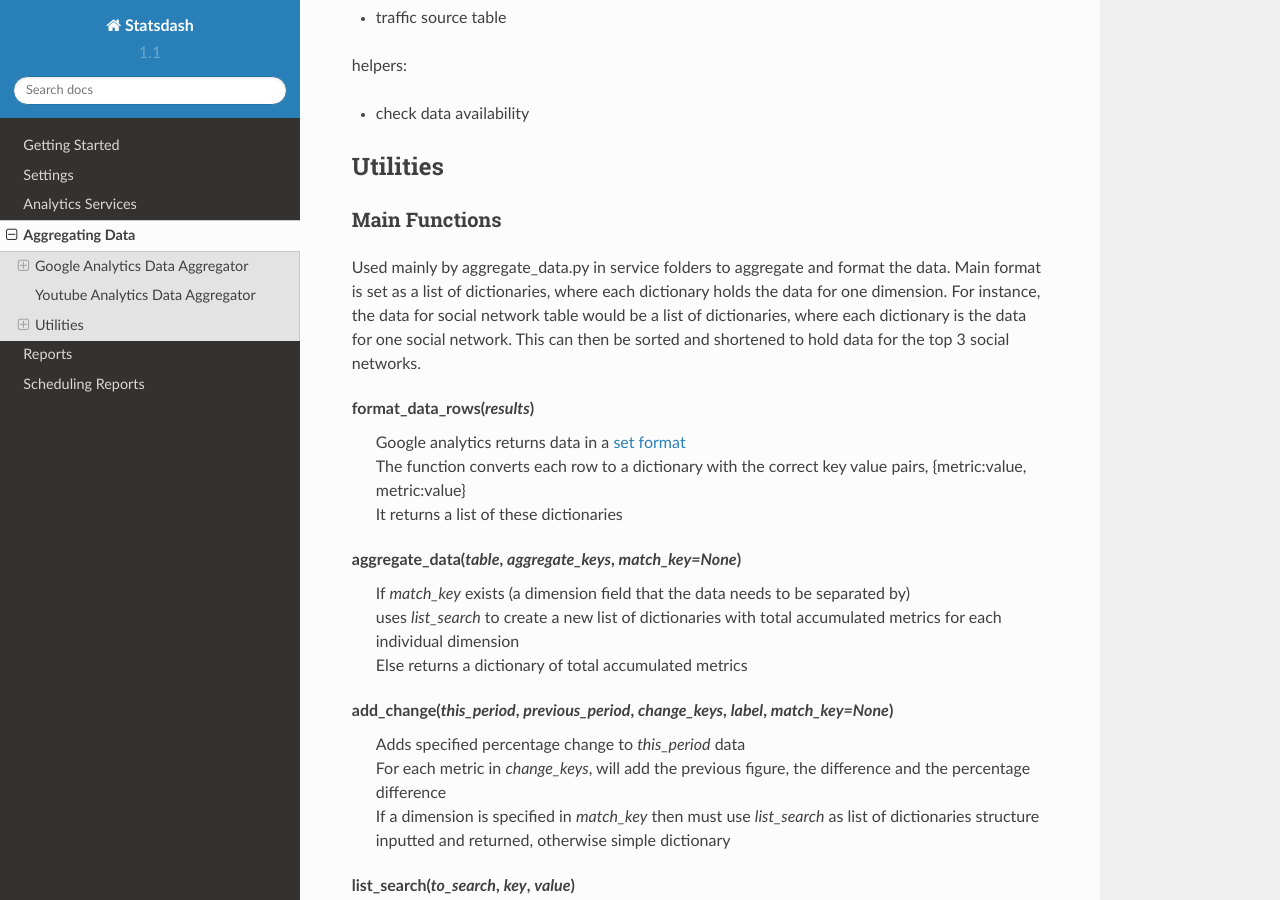
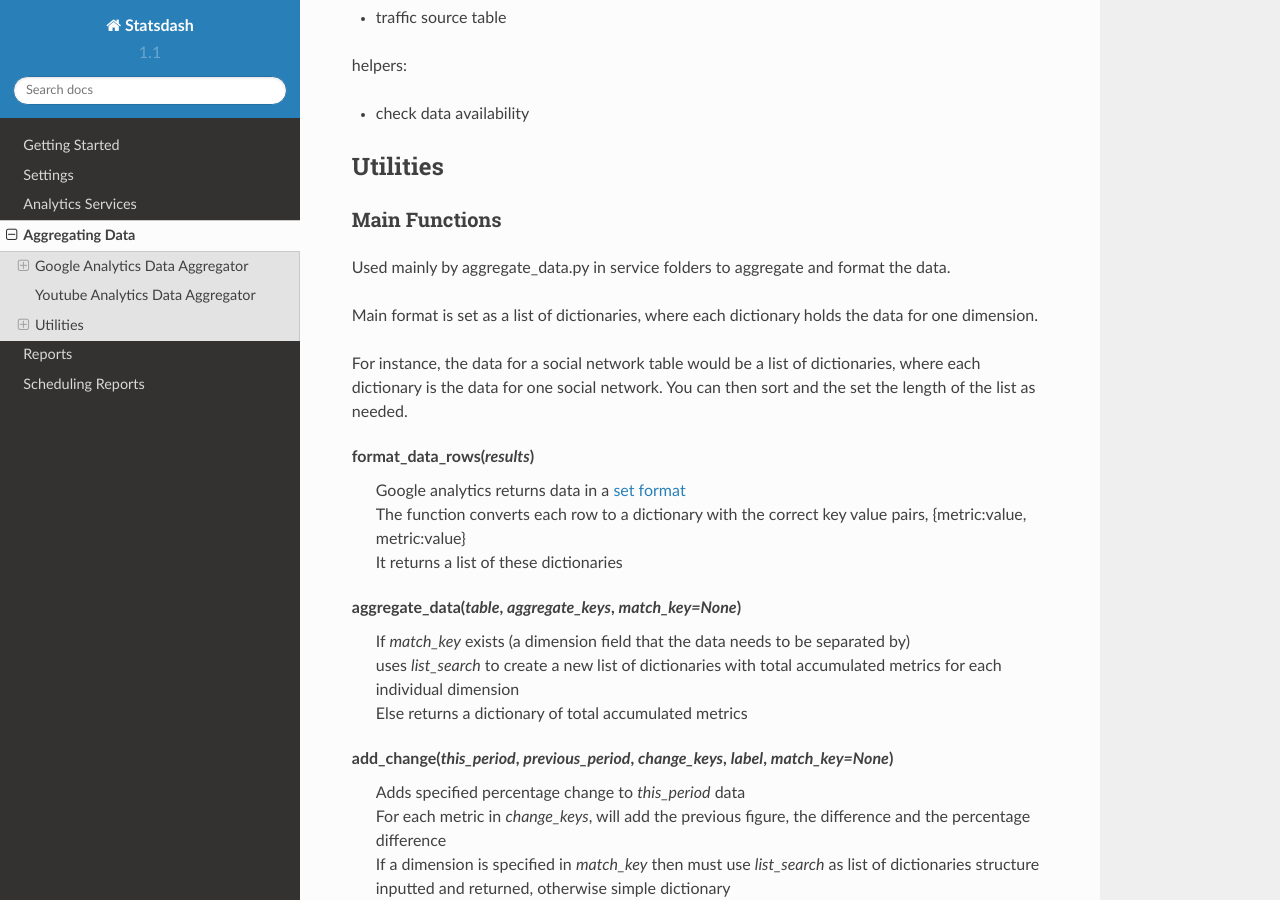
Before and after one commit to gamernetwork/gastatsdash, a Sphinx documentation site: the page built from docs/aggregating_data.rst, in a window 1280 px wide and 900 px high, scrolled down 3148 px. Built offline with Sphinx 7.4.7 and the Read the Docs theme 2.0.0, drawn with Linux system fonts in a browser that asks for light colours.

Commit message:
doing util functions

```diff
--- a/docs/aggregating_data.rst
+++ b/docs/aggregating_data.rst
@@ -139,8 +139,10 @@ Main Functions
 ++++++++++++++
 
 Used mainly by aggregate_data.py in service folders to aggregate and format the data.
+
 Main format is set as a list of dictionaries, where each dictionary holds the data for one dimension.
-For instance, the data for social network table would be a list of dictionaries, where each dictionary is the data for one social network. This can then be sorted and shortened to hold data for the top 3 social networks.
+
+For instance, the data for a social network table would be a list of dictionaries, where each dictionary is the data for one social network. You can then sort and the set the length of the list as needed.
 
 format_data_rows(*results*)
     | Google analytics returns data in a `set format <https://developers.google.com/analytics/devguides/reporting/core/v3/reference#data_response>`_
```
